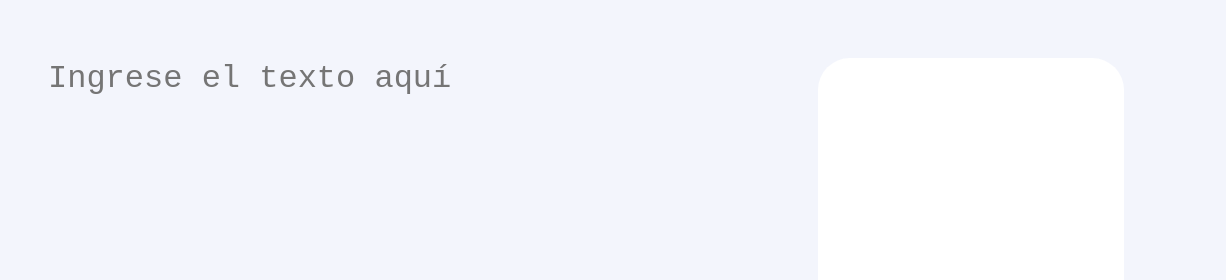
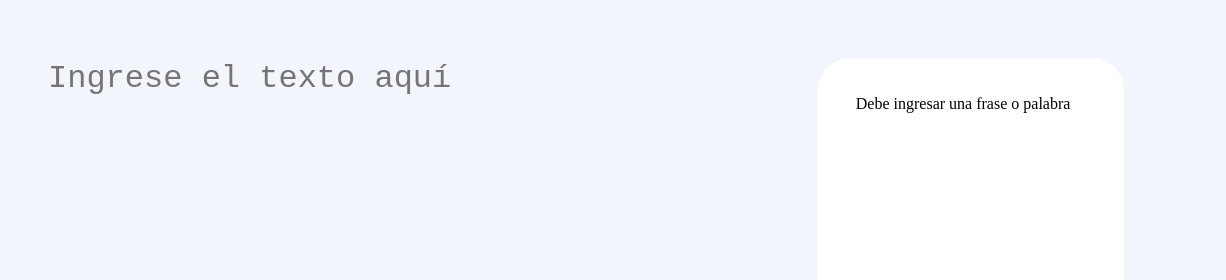
Before and after one commit to pittuk/challengeOne-Encriptador, a plain HTML site: page index.html in a window 1280 px wide. Both pictures are taken after a click on the button "Encriptar". Shown: the top 280 px of the page, 54-1280 px from the left. Drawn offline with Linux system fonts and the light colour scheme.

Commit message:
Validación de mayusculas, acentos y vacio al ingresar texto

```diff
--- a/script.js
+++ b/script.js
@@ -1,8 +1,11 @@
-
 var textoIngresado = document.querySelector("#texto-ingresado");
 
+
+
 function encriptar() {
-        //alert(textoIngresado.value);
+  const regex=/^[a-zñ]+$/;
+
+  if (regex.test(textoIngresado.value)) {
     var arrayTextoIngresado = Array.from(textoIngresado.value);
     for (let i = 0; i < arrayTextoIngresado.length; i++) {
       if (arrayTextoIngresado[i] == "a") {
@@ -28,6 +31,11 @@
     textoIngresado.focus();
 
     document.querySelector("#mostrar-texto").innerHTML = fraseEncriptada;
+  } else if(textoIngresado.value==""){
+    document.querySelector("#mostrar-texto").innerHTML ="<span>Debe ingresar una frase o palabra</span>";
+  }else{
+    document.querySelector("#mostrar-texto").innerHTML ="<span>No puede contener mayusculas o acentos</span>";
+  }
 }
 function desencriptar() {
   var textDesencriptar = textoIngresado.value;
@@ -56,9 +64,7 @@
   // });
 }
 
-      document
-        .querySelector("#boton-encriptar")
-        .addEventListener("click", () => {
+document.querySelector("#boton-encriptar").addEventListener("click", () => {
   encriptar();
   mostrarBoton();
 });
--- a/style.css
+++ b/style.css
@@ -68,6 +68,7 @@ label {
   height: 80%;
 }
 
+
 .muneco {
   margin-top: 40%;
   width: 100%;
```
Also changed, not shown: index.html (+2 -0 lines). Lines whose indentation alone changed are shown as unchanged.
